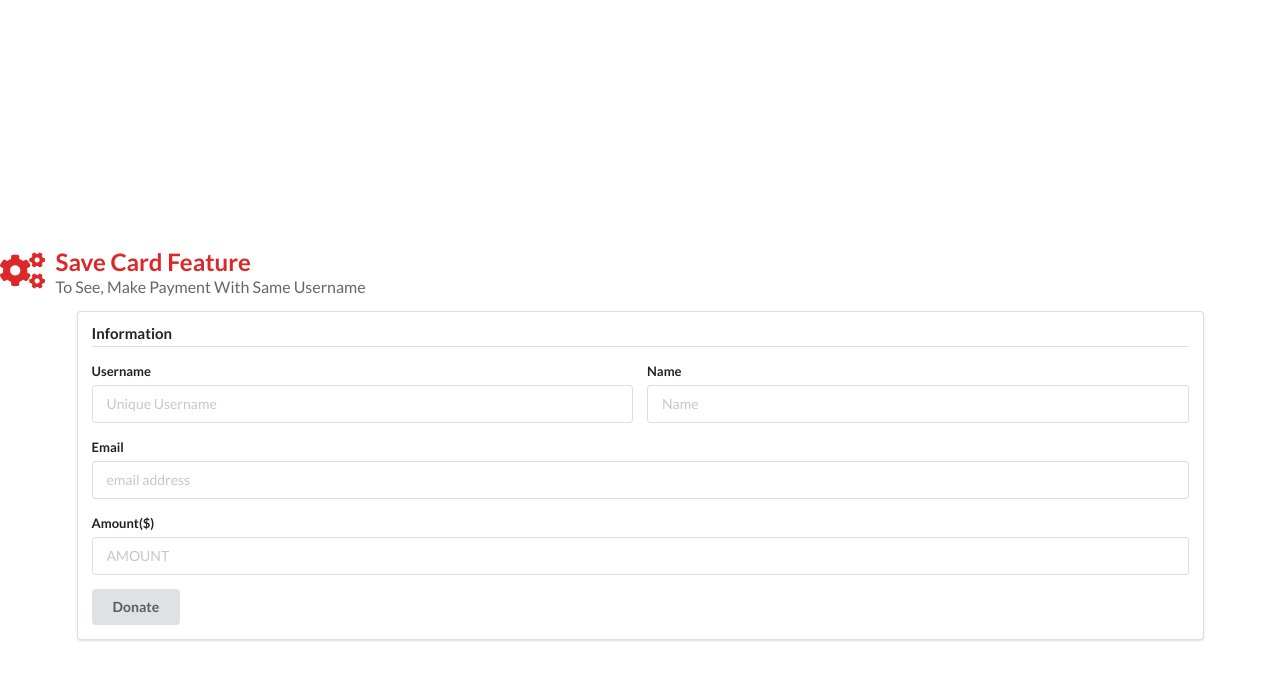
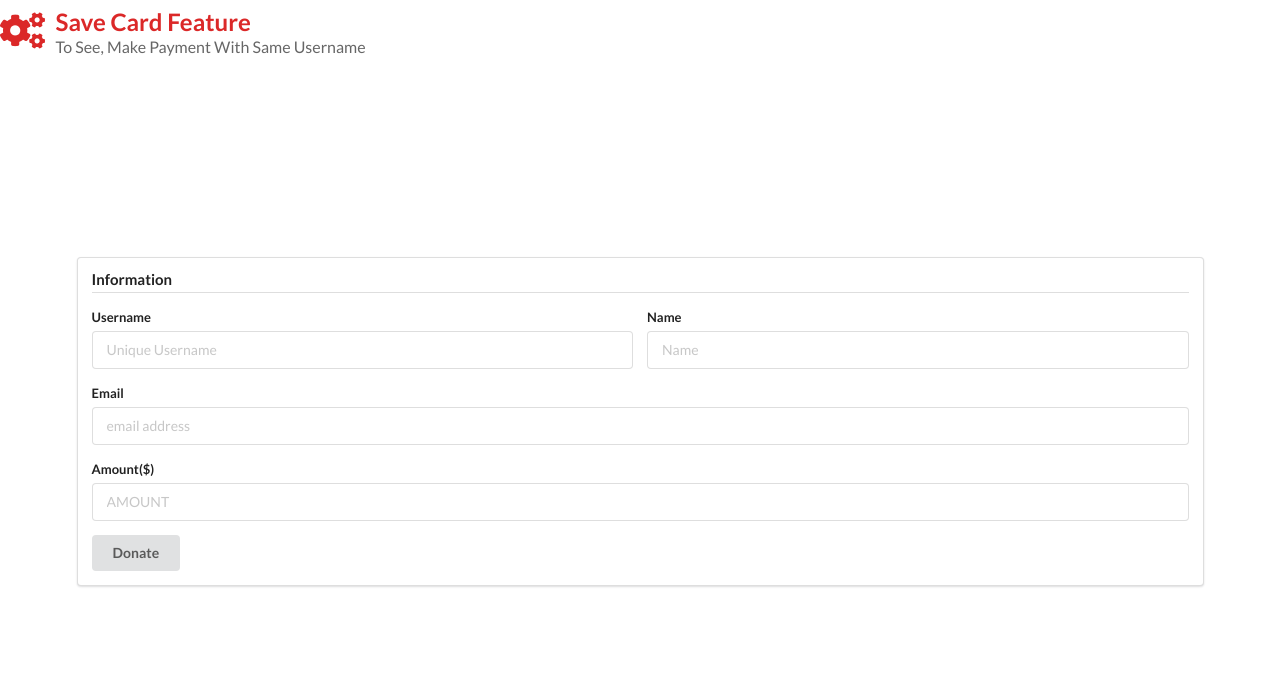
Before and after one commit to aman-kumar-jh/paysafe-roiim, a React (Create React App) app: page / in a window 1280 px wide. Shown: the top 680 px of the page. Built offline with nearby package versions, Linux system fonts and the light colour scheme.

Commit message:
ui error correction done

```diff
--- a/src/App.css
+++ b/src/App.css
@@ -8,5 +8,9 @@
 }
 
 .center {
-  margin-top: 250px;
+  margin-top: 10px;
 }
+
+.center-less {
+  margin-top: 200px;
+}
```
